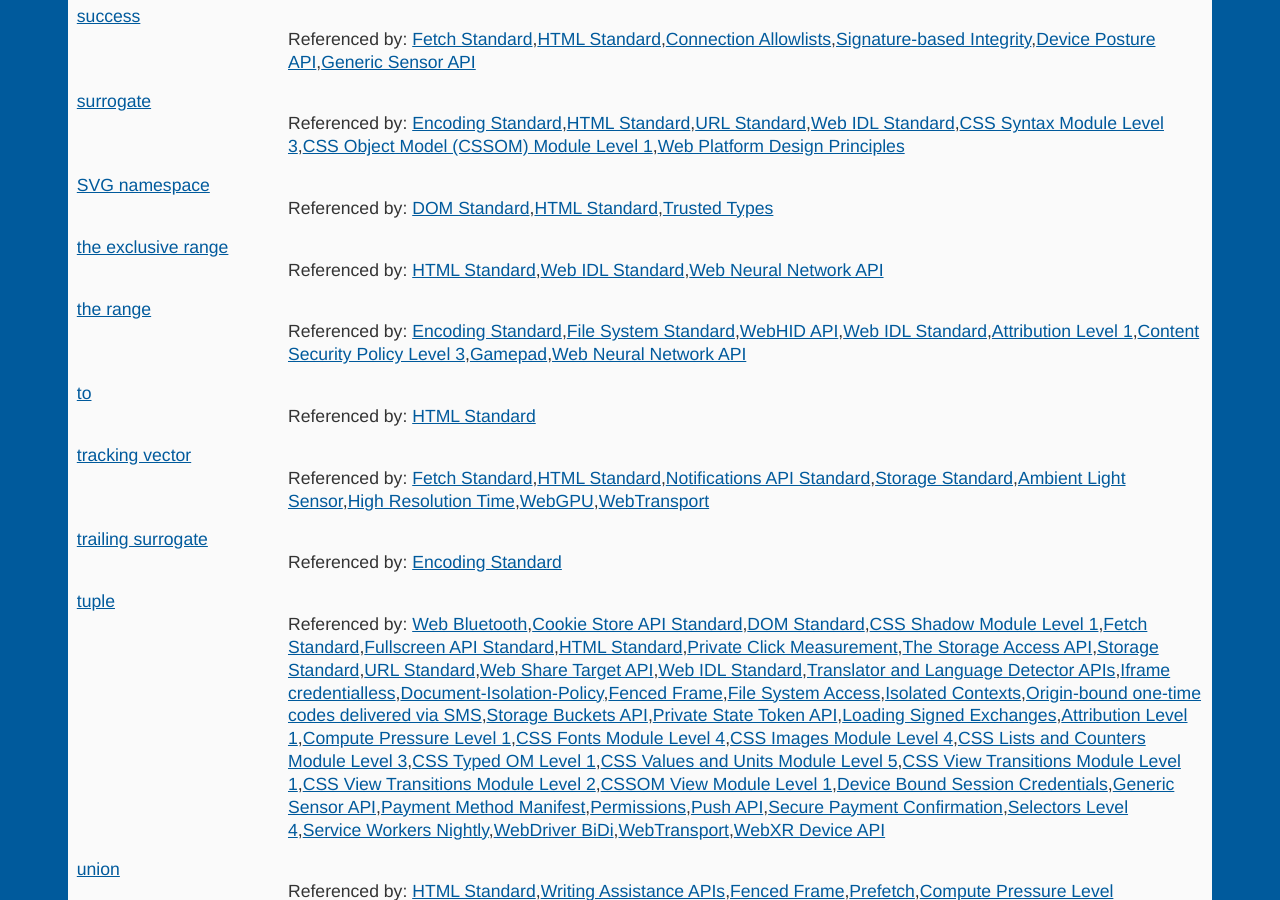
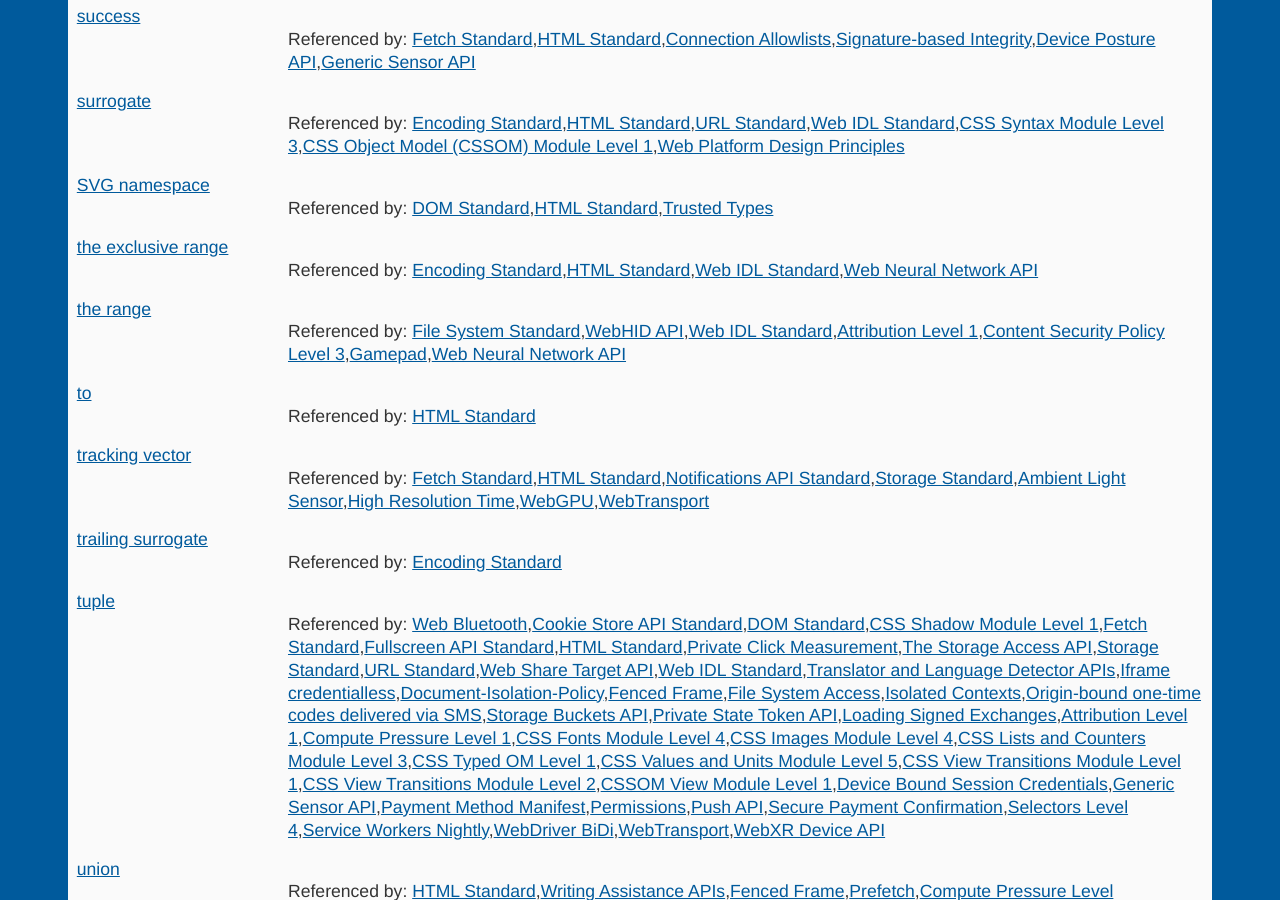
Before and after one commit to dontcallmedom/specdex, a Jekyll site: the page built from infra.html, in a window 1280 px wide and 900 px high, scrolled down 22183 px. Built offline with Jekyll 4.4.1, drawn with Linux system fonts in a browser that asks for light colours.

Commit message:
Automatic update

```diff
--- a/SVG2.html
+++ b/SVG2.html
@@ -4,7 +4,7 @@ layout: base
 
 
 ---
-<p>Referenced by 28 other specifications.</p><dl><dt><a class="markup" href="https:&#x2F;&#x2F;w3c.github.io&#x2F;svgwg&#x2F;svg2-draft&#x2F;linking.html#elementdef-a"><code>a</code></a></dt>
+<p>Referenced by 29 other specifications.</p><dl><dt><a class="markup" href="https:&#x2F;&#x2F;w3c.github.io&#x2F;svgwg&#x2F;svg2-draft&#x2F;linking.html#elementdef-a"><code>a</code></a></dt>
 <dd>Referenced by: <a href="https:&#x2F;&#x2F;html.spec.whatwg.org&#x2F;multipage&#x2F;">HTML Standard</a>,<a href="https:&#x2F;&#x2F;drafts.csswg.org&#x2F;css-masking-1&#x2F;">CSS Masking Module Level 1</a></dd>
 <dt><a class="webidl" href="https:&#x2F;&#x2F;w3c.github.io&#x2F;svgwg&#x2F;svg2-draft&#x2F;coords.html#__svg__SVGAnimatedPreserveAspectRatio__animVal"><code>animVal</code></a></dt>
 <dd>Referenced by: <a href="https:&#x2F;&#x2F;drafts.csswg.org&#x2F;css-transforms-1&#x2F;">CSS Transforms Module Level 1</a></dd>
@@ -200,6 +200,8 @@ layout: base
 <dd>Referenced by: <a href="https:&#x2F;&#x2F;drafts.csswg.org&#x2F;css-masking-1&#x2F;">CSS Masking Module Level 1</a>,<a href="https:&#x2F;&#x2F;drafts.csswg.org&#x2F;cssom-1&#x2F;">CSS Object Model (CSSOM) Module Level 1</a>,<a href="https:&#x2F;&#x2F;drafts.csswg.org&#x2F;filter-effects-1&#x2F;">Filter Effects Module Level 1</a></dd>
 <dt><a class="webidl" href="https:&#x2F;&#x2F;w3c.github.io&#x2F;svgwg&#x2F;svg2-draft&#x2F;types.html#svggraphicselement"><code>SVGGraphicsElement</code></a></dt>
 <dd>Referenced by: <a href="https:&#x2F;&#x2F;drafts.csswg.org&#x2F;resize-observer-1&#x2F;">Resize Observer Module Level 1</a></dd>
+<dt><a class="webidl" href="https:&#x2F;&#x2F;w3c.github.io&#x2F;svgwg&#x2F;svg2-draft&#x2F;embedded.html#svgimageelement"><code>SVGImageElement</code></a></dt>
+<dd>Referenced by: <a href="https:&#x2F;&#x2F;w3c.github.io&#x2F;webcodecs&#x2F;">WebCodecs</a></dd>
 <dt><a class="webidl" href="https:&#x2F;&#x2F;w3c.github.io&#x2F;svgwg&#x2F;svg2-draft&#x2F;types.html#svgunittypes"><code>SVGUnitTypes</code></a></dt>
 <dd>Referenced by: <a href="https:&#x2F;&#x2F;drafts.csswg.org&#x2F;css-masking-1&#x2F;">CSS Masking Module Level 1</a>,<a href="https:&#x2F;&#x2F;drafts.csswg.org&#x2F;filter-effects-1&#x2F;">Filter Effects Module Level 1</a></dd>
 <dt><a class="webidl" href="https:&#x2F;&#x2F;w3c.github.io&#x2F;svgwg&#x2F;svg2-draft&#x2F;types.html#InterfaceSVGURIReference"><code>SVGURIReference</code></a></dt>
--- a/dom.html
+++ b/dom.html
@@ -415,7 +415,7 @@ layout: base
 <dt><a class="concept" href="https:&#x2F;&#x2F;dom.spec.whatwg.org&#x2F;#concept-document-mode">mode</a></dt>
 <dd>Referenced by: <a href="https:&#x2F;&#x2F;html.spec.whatwg.org&#x2F;multipage&#x2F;">HTML Standard</a>,<a href="https:&#x2F;&#x2F;wicg.github.io&#x2F;document-picture-in-picture&#x2F;">Document Picture-in-Picture Specification</a>,<a href="https:&#x2F;&#x2F;drafts.csswg.org&#x2F;css-overflow-4&#x2F;">CSS Overflow Module Level 4</a></dd>
 <dt><a class="concept" href="https:&#x2F;&#x2F;dom.spec.whatwg.org&#x2F;#shadowroot-mode">mode</a></dt>
-<dd>Referenced by: <a href="https:&#x2F;&#x2F;html.spec.whatwg.org&#x2F;multipage&#x2F;">HTML Standard</a>,<a href="https:&#x2F;&#x2F;w3c.github.io&#x2F;webdriver-bidi&#x2F;">WebDriver BiDi</a></dd>
+<dd>Referenced by: <a href="https:&#x2F;&#x2F;html.spec.whatwg.org&#x2F;multipage&#x2F;">HTML Standard</a>,<a href="https:&#x2F;&#x2F;w3c.github.io&#x2F;svgwg&#x2F;svg2-draft&#x2F;">Scalable Vector Graphics (SVG) 2</a>,<a href="https:&#x2F;&#x2F;w3c.github.io&#x2F;webdriver-bidi&#x2F;">WebDriver BiDi</a></dd>
 <dt><a class="webidl" href="https:&#x2F;&#x2F;dom.spec.whatwg.org&#x2F;#dom-parentnode-movebefore"><code>moveBefore(node, child)</code></a></dt>
 <dd>Referenced by: <a href="https:&#x2F;&#x2F;html.spec.whatwg.org&#x2F;multipage&#x2F;">HTML Standard</a>,<a href="https:&#x2F;&#x2F;w3c.github.io&#x2F;container-timing&#x2F;">Container Timing API</a></dd>
 <dt><a class="concept" href="https:&#x2F;&#x2F;dom.spec.whatwg.org&#x2F;#concept-node-move-ext">moving steps</a></dt>
--- a/index.html
+++ b/index.html
@@ -237,7 +237,7 @@ layout: base
 <li><a href="resize-observer-1.html">Resize Observer Module Level 1</a> (referenced by 6 specs)</li>
 <li><a href="resource-timing.html">Resource Timing</a> (referenced by 6 specs)</li>
 <li><a href="rfc8610.html">RFC 8610: Concise Data Definition Language (CDDL): A Notational Convention to Express Concise Binary Object Representation (CBOR) and JSON Data Structures | RFC Editor</a> (referenced by 6 specs)</li>
-<li><a href="SVG2.html">Scalable Vector Graphics (SVG) 2</a> (referenced by 28 specs)</li>
+<li><a href="SVG2.html">Scalable Vector Graphics (SVG) 2</a> (referenced by 29 specs)</li>
 <li><a href="screen-capture.html">Screen Capture</a> (referenced by 4 specs)</li>
 <li><a href="screen-orientation.html">Screen Orientation</a> (referenced by 5 specs)</li>
 <li><a href="screen-wake-lock.html">Screen Wake Lock API</a> (referenced by 1 spec)</li>
--- a/infra.html
+++ b/infra.html
@@ -325,9 +325,9 @@ layout: base
 <dt><a class="concept" href="https:&#x2F;&#x2F;infra.spec.whatwg.org&#x2F;#svg-namespace">SVG namespace</a></dt>
 <dd>Referenced by: <a href="https:&#x2F;&#x2F;dom.spec.whatwg.org&#x2F;">DOM Standard</a>,<a href="https:&#x2F;&#x2F;html.spec.whatwg.org&#x2F;multipage&#x2F;">HTML Standard</a>,<a href="https:&#x2F;&#x2F;w3c.github.io&#x2F;trusted-types&#x2F;dist&#x2F;spec&#x2F;">Trusted Types</a></dd>
 <dt><a class="concept" href="https:&#x2F;&#x2F;infra.spec.whatwg.org&#x2F;#the-exclusive-range">the exclusive range</a></dt>
-<dd>Referenced by: <a href="https:&#x2F;&#x2F;html.spec.whatwg.org&#x2F;multipage&#x2F;">HTML Standard</a>,<a href="https:&#x2F;&#x2F;webidl.spec.whatwg.org&#x2F;">Web IDL Standard</a>,<a href="https:&#x2F;&#x2F;webmachinelearning.github.io&#x2F;webnn&#x2F;">Web Neural Network API</a></dd>
+<dd>Referenced by: <a href="https:&#x2F;&#x2F;encoding.spec.whatwg.org&#x2F;">Encoding Standard</a>,<a href="https:&#x2F;&#x2F;html.spec.whatwg.org&#x2F;multipage&#x2F;">HTML Standard</a>,<a href="https:&#x2F;&#x2F;webidl.spec.whatwg.org&#x2F;">Web IDL Standard</a>,<a href="https:&#x2F;&#x2F;webmachinelearning.github.io&#x2F;webnn&#x2F;">Web Neural Network API</a></dd>
 <dt><a class="concept" href="https:&#x2F;&#x2F;infra.spec.whatwg.org&#x2F;#the-range">the range</a></dt>
-<dd>Referenced by: <a href="https:&#x2F;&#x2F;encoding.spec.whatwg.org&#x2F;">Encoding Standard</a>,<a href="https:&#x2F;&#x2F;fs.spec.whatwg.org&#x2F;">File System Standard</a>,<a href="https:&#x2F;&#x2F;hid.spec.whatwg.org&#x2F;">WebHID API</a>,<a href="https:&#x2F;&#x2F;webidl.spec.whatwg.org&#x2F;">Web IDL Standard</a>,<a href="https:&#x2F;&#x2F;w3c.github.io&#x2F;attribution&#x2F;">Attribution Level 1</a>,<a href="https:&#x2F;&#x2F;w3c.github.io&#x2F;webappsec-csp&#x2F;">Content Security Policy Level 3</a>,<a href="https:&#x2F;&#x2F;w3c.github.io&#x2F;gamepad&#x2F;">Gamepad</a>,<a href="https:&#x2F;&#x2F;webmachinelearning.github.io&#x2F;webnn&#x2F;">Web Neural Network API</a></dd>
+<dd>Referenced by: <a href="https:&#x2F;&#x2F;fs.spec.whatwg.org&#x2F;">File System Standard</a>,<a href="https:&#x2F;&#x2F;hid.spec.whatwg.org&#x2F;">WebHID API</a>,<a href="https:&#x2F;&#x2F;webidl.spec.whatwg.org&#x2F;">Web IDL Standard</a>,<a href="https:&#x2F;&#x2F;w3c.github.io&#x2F;attribution&#x2F;">Attribution Level 1</a>,<a href="https:&#x2F;&#x2F;w3c.github.io&#x2F;webappsec-csp&#x2F;">Content Security Policy Level 3</a>,<a href="https:&#x2F;&#x2F;w3c.github.io&#x2F;gamepad&#x2F;">Gamepad</a>,<a href="https:&#x2F;&#x2F;webmachinelearning.github.io&#x2F;webnn&#x2F;">Web Neural Network API</a></dd>
 <dt><a class="concept" href="https:&#x2F;&#x2F;infra.spec.whatwg.org&#x2F;#list-slice-to">to</a></dt>
 <dd>Referenced by: <a href="https:&#x2F;&#x2F;html.spec.whatwg.org&#x2F;multipage&#x2F;">HTML Standard</a></dd>
 <dt><a class="concept" href="https:&#x2F;&#x2F;infra.spec.whatwg.org&#x2F;#tracking-vector">tracking vector</a></dt>
```
Also changed, not shown: webidl.html (+2 -2 lines).
